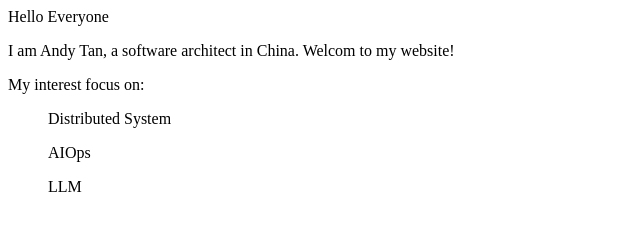
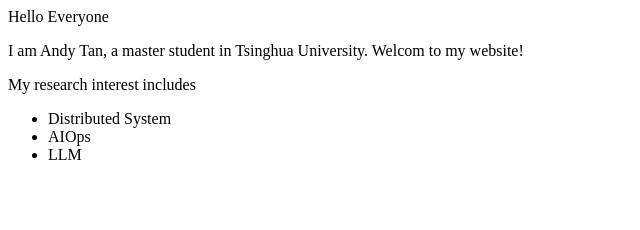
Before and after one commit to tan3long/tan3long.github.io, a plain HTML site: page index.html in a window 1280 px wide. Shown: the whole page, without its empty margins (0-640 px from the left). Drawn offline with Linux system fonts and the light colour scheme.

Commit message:
Update index.html

```diff
--- a/index.html
+++ b/index.html
@@ -1,7 +1,9 @@
 <p>Hello Everyone</p>
-<p>I am Andy Tan, a software architect in China. Welcom to my website! </p>
+<p>I am Andy Tan, a master student in Tsinghua University. Welcom to my website! </p>
 
-<p>My interest focus on:</p>
-<ul>Distributed System</ul>
-<ul>AIOps</ul>
-<ul>LLM</ul>
+<p>My research interest includes</p>
+<ul>
+  <li>Distributed System</li>
+  <li>AIOps</li>
+  <li>LLM</li>
+</ul>
```
